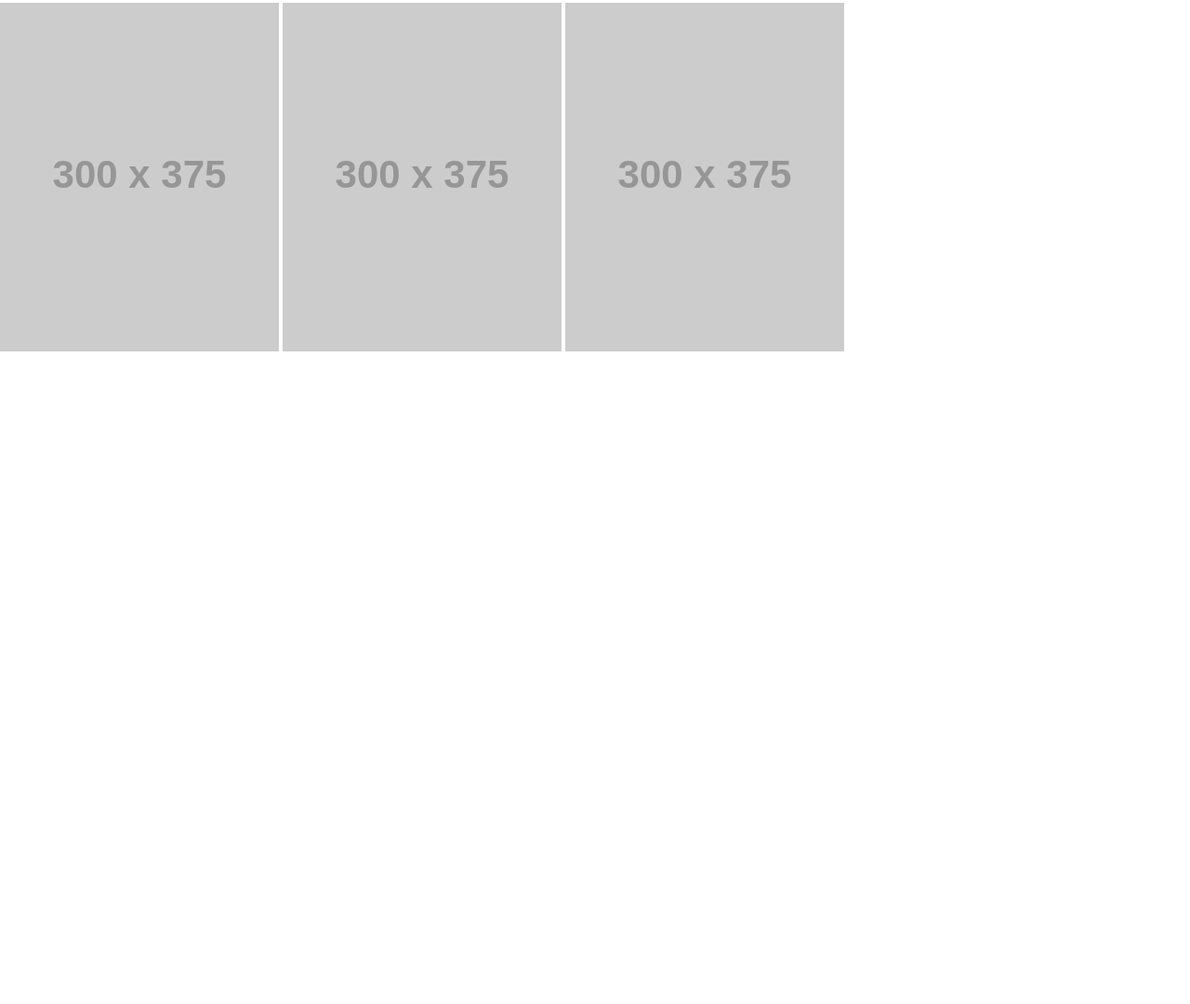
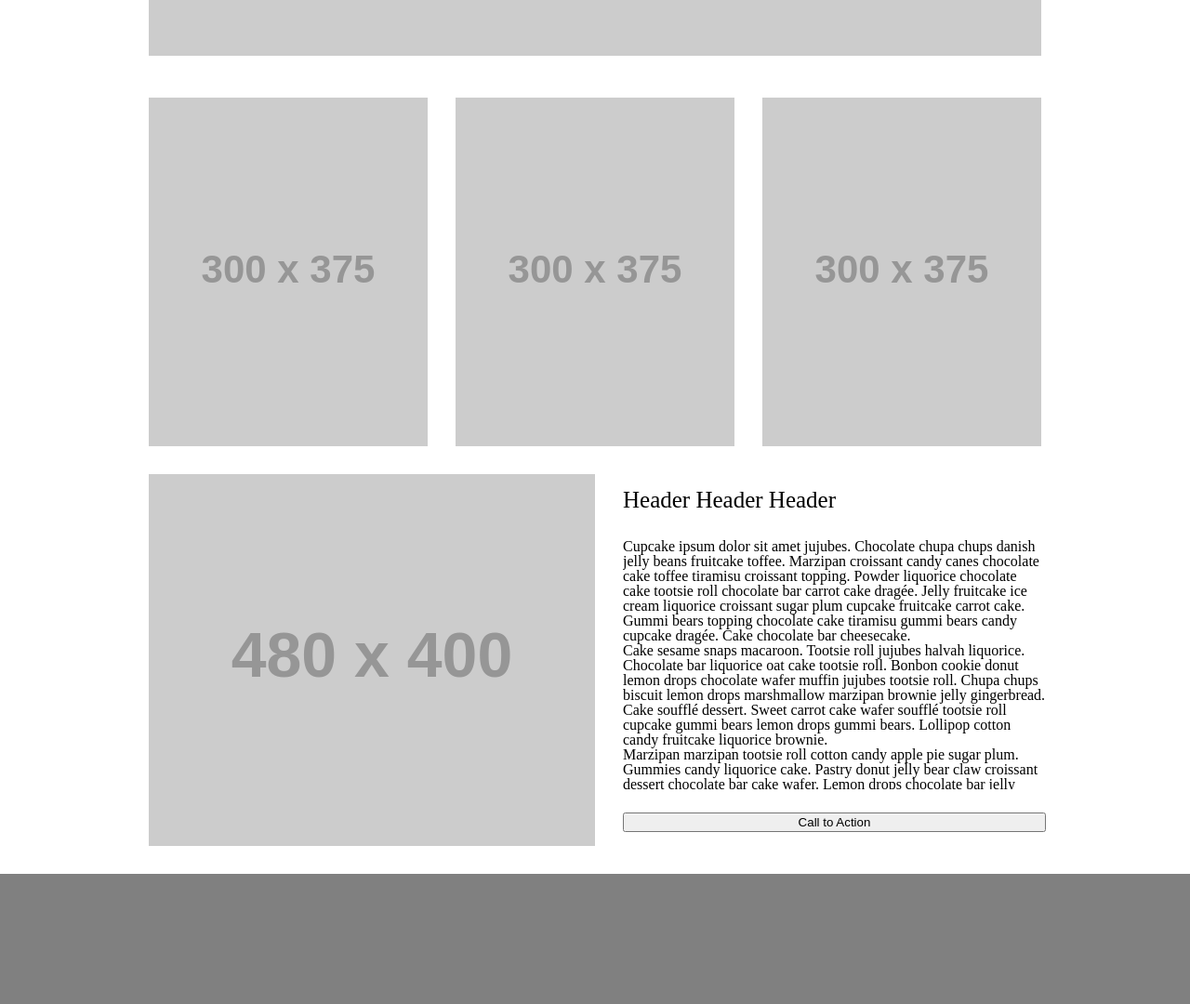
Before and after one commit to adoxic/Wire-Frame, a plain HTML site: page index.html in a window 1280 px wide. Shown: the part 520-1600 px from the top of the page at 93% size. Before the commit the page ends 901 px from the top, so only its background shows below. Drawn offline with Linux system fonts and the light colour scheme; placeholder pictures from the web are drawn by us.

Commit message:
It looks so good I'm so happy!

```diff
--- a/index.html
+++ b/index.html
@@ -12,25 +12,60 @@
     <header>
 
         <nav>
-            <img src="https://via.placeholder.com/200x70">
-            <p>Nav 1</p>
-            <p>Nav 2</p>
-            <p>Nav 3</p>
-            <p>Nav 4</p>
+
+            <img class="logo" src="https://via.placeholder.com/200x70">
+
+            <p class="nav">Nav 1</p>
+            <p class="nav">Nav 2</p>
+            <p class="nav"> Nav 3</p>
+            <p class="nav">Nav 4</p>
         </nav>
 
     </header>
 
-    <body>
         <div>
-            <img src="https://via.placeholder.com/960x450">
+            <img class="img" src="https://via.placeholder.com/960x450">
         </div>
 
         <div>
-           <img src="https://via.placeholder.com/300x375">
-           <img src="https://via.placeholder.com/300x375">
-           <img src="https://via.placeholder.com/300x375">
+           <img class="img" src="https://via.placeholder.com/300x375">
+           <img class="img" src="https://via.placeholder.com/300x375">
+           <img class="img" src="https://via.placeholder.com/300x375">
         </div>
-    </body>
+
+        <div class="img-text">
+            <img class="big-image" src="//via.placeholder.com/480x400">
+            <div class="words">
+                <h3>Header Header Header</h3>
+                <p class="text">
+                Cupcake ipsum dolor sit amet jujubes. Chocolate chupa chups danish jelly beans
+                fruitcake toffee. Marzipan croissant candy canes chocolate cake toffee tiramisu
+                croissant topping. Powder liquorice chocolate cake tootsie roll chocolate bar carrot
+                cake dragée. Jelly fruitcake ice cream liquorice croissant sugar plum cupcake fruitcake
+                carrot cake. Gummi bears topping chocolate cake tiramisu gummi bears candy cupcake dragée.
+                Cake chocolate bar cheesecake. <br>
+
+                Cake sesame snaps macaroon. Tootsie roll jujubes halvah liquorice.
+                Chocolate bar liquorice oat cake tootsie roll. Bonbon cookie donut lemon drops
+                chocolate wafer muffin jujubes tootsie roll. Chupa chups biscuit lemon drops
+                marshmallow marzipan brownie jelly gingerbread. Cake soufflé dessert. Sweet
+                carrot cake wafer soufflé tootsie roll cupcake gummi bears lemon drops gummi bears.
+                Lollipop cotton candy fruitcake liquorice brownie. <br>
+
+                Marzipan marzipan tootsie roll cotton candy apple pie sugar plum. Gummies candy
+                liquorice cake. Pastry donut jelly bear claw croissant dessert chocolate bar cake wafer.
+                Lemon drops chocolate bar jelly biscuit bonbon bonbon sweet roll jujubes pastry.
+                Chupa chups oat cake powder pudding candy pastry cake bonbon. Chocolate cake
+                cheesecake jelly beans chocolate cake pie jelly beans. Wafer dessert oat cake
+                liquorice cake. Lollipop tart apple pie candy. Toffee apple pie jelly-o ice cream
+                muffin. Sesame snaps danish pastry candy canes tootsie roll lollipop halvah
+                chocolate cake lemon drops.
+                </p>
+                <button>Call to Action</button>
+           </div>
+        </div>
 </body>
+<footer>
+
+</footer>
 </html>
--- a/src/style.css
+++ b/src/style.css
@@ -1,16 +1,72 @@
-body {
+header {
+    background-color: gray;
+    height: 100px;
+    color: white;
     display: flex;
-    flex-wrap: wrap;
+
+}
+
+div {
+    display: flex;
+    justify-content: center;
+    margin: 15px;
+
 }
 
 nav {
+    width: 960px;
+    margin: auto;
     display: flex;
     justify-content: space-between;
-    flex-direction: row;
 
 }
 
-header {
-    display: block;
+.nav {
+    padding-right: 100px;
+}
 
+footer {
+    background-color: gray;
+    height: 140px;
+    margin-top: 30px;
 }
+
+p {
+    margin-top: 30px;
+}
+
+button {
+    margin-top: 10px;
+}
+
+h3 {
+    font-size: 25px;
+}
+
+
+.img {
+    margin: 15px;
+}
+
+.img-text {
+    width: 960px;
+    margin: auto;
+    display: flex;
+    justify-content: space-between;
+    height: 400px;
+}
+
+.text {
+    width: 455px;
+    overflow: scroll;
+    margin-bottom: 15px;
+}
+
+.words {
+    display: flex;
+    flex-direction: column;
+}
+
+.big-image {
+    margin-right: 15px;
+}
```
